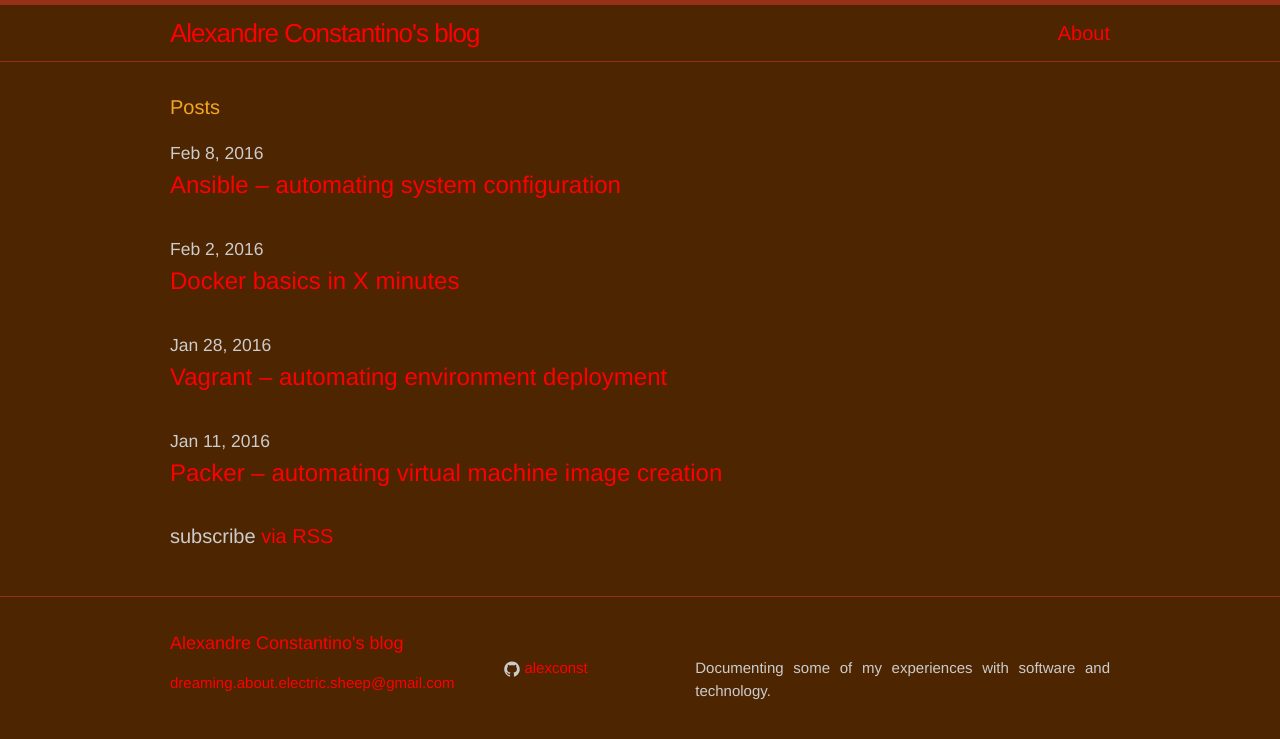
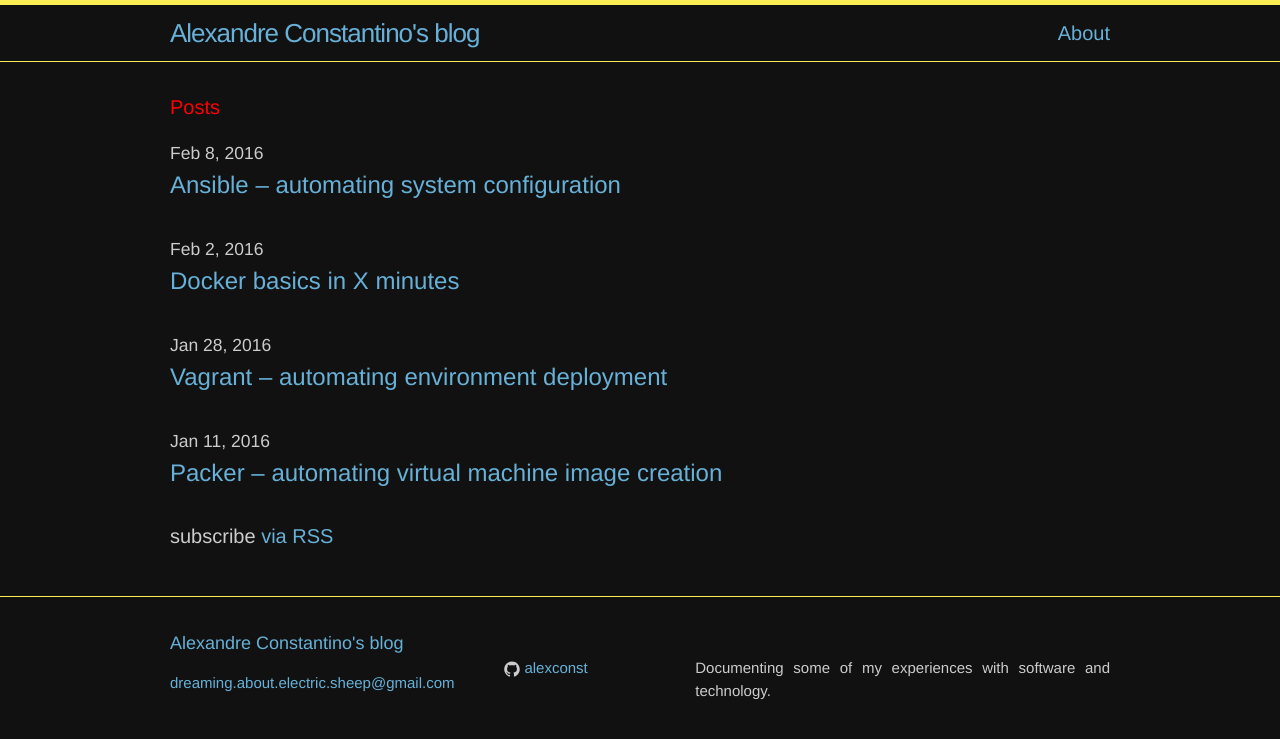
Before and after one commit to alexconst/alexconst.github.io, a Jekyll site: the page built from index.html, in a window 1280 px wide. Shown: the top 739 px of the page. Built offline with Jekyll 4.4.1, drawn with Linux system fonts in a browser that asks for light colours.

Commit message:
Add blade_runner color scheme

```diff
--- a/css/main.scss
+++ b/css/main.scss
@@ -23,11 +23,31 @@ $red-color:         #ff0000;
 $red-brown-color:   #963019;
 $black-color:       #000000;
 
+// autumn theme
+/*$text-color:        $grey-color;*/
+/*$background-color:  $brown-color;*/
+/*$brand-color:       $red-color;*/
+/*$headers-color:     $golden-color;*/
+/*$line-color:        $red-brown-color;*/
+
+// blade runner theme v1
+/*$text-color:        $grey-color;*/
+/*$background-color:  #0e2d4c;*/
+/*$brand-color:       $red-color;*/
+/*$headers-color:     #fced54;*/
+/*$line-color:        #67b1d8;*/
+
+// blade runner theme v2
 $text-color:        $grey-color;
-$background-color:  $brown-color;
-$brand-color:       $red-color;
-$headers-color:     $golden-color;
-$line-color:        $red-brown-color;
+$background-color:  #111111;
+$brand-color:       #67b1d8;
+$headers-color:     $red-color;
+$line-color:        #fced54;
+
+
+
+
+
 
 $syntax-bg-color:   $black-color;
 
```
